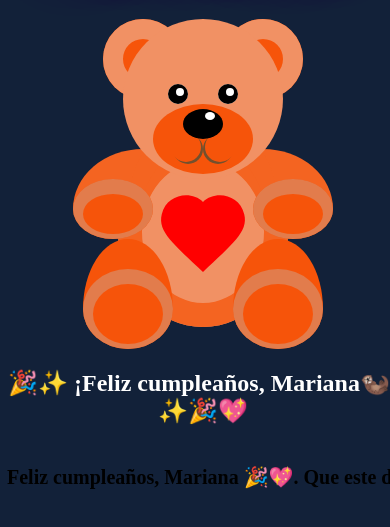
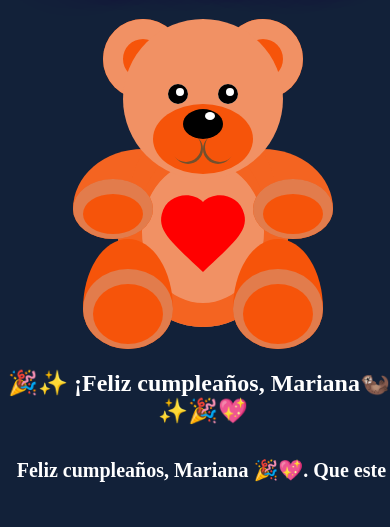
Before and after one commit to alexperezalvarez/FELIZD, a plain HTML site: page index.html in a window 390 px wide. Shown: the part 119-646 px from the top of the page. Drawn offline with Linux system fonts and the light colour scheme.

Commit message:
Update style.css

```diff
--- a/style.css
+++ b/style.css
@@ -18,6 +18,23 @@ h1 {
 h2 {
     color: white;
 }
+p {
+    color: white;
+    text-align: center;
+    font-size: 18px;
+    max-width: 90%;
+    margin: 10px auto;
+    line-height: 1.5;
+}
+
+/* Ajustes para pantallas pequeñas (como un iPhone) */
+@media screen and (max-width: 600px) {
+    p {
+        font-size: 16px; /* Reducimos un poco el tamaño del texto */
+        max-width: 95%;  /* Aseguramos que ocupe más espacio en pantallas pequeñas */
+    }
+}
+
 
 .teddy {
     position: relative;
```
